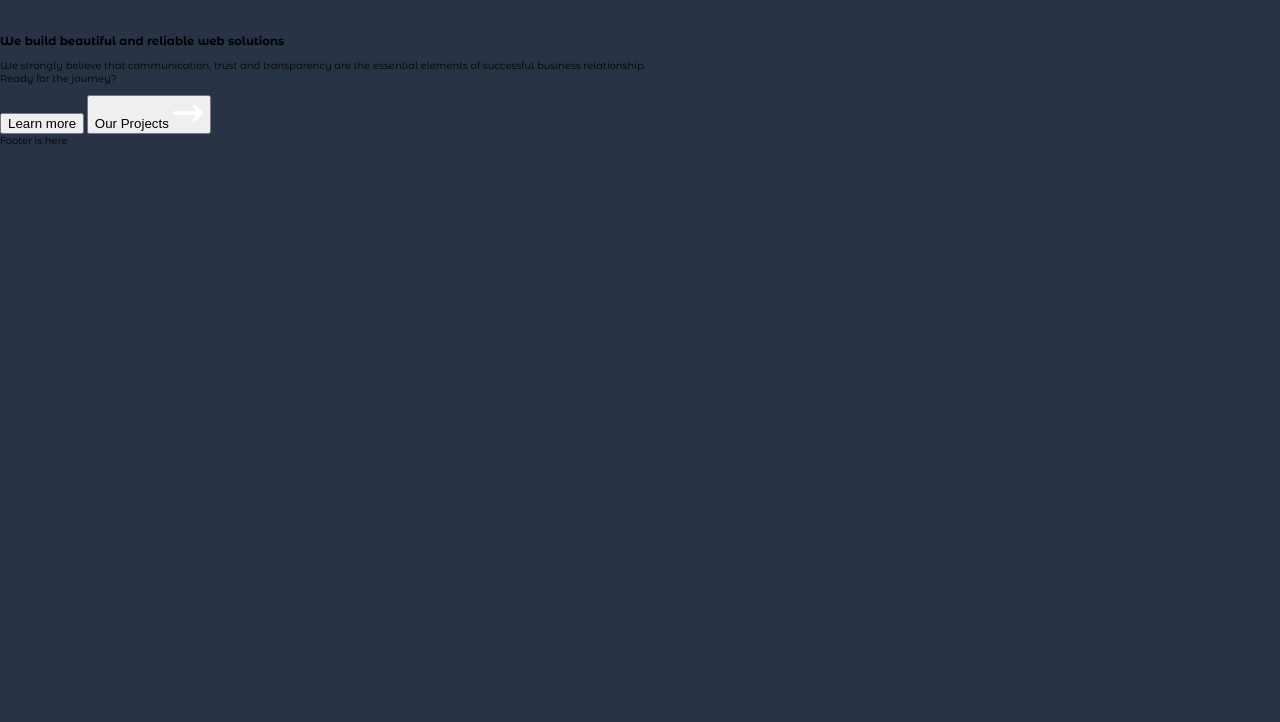
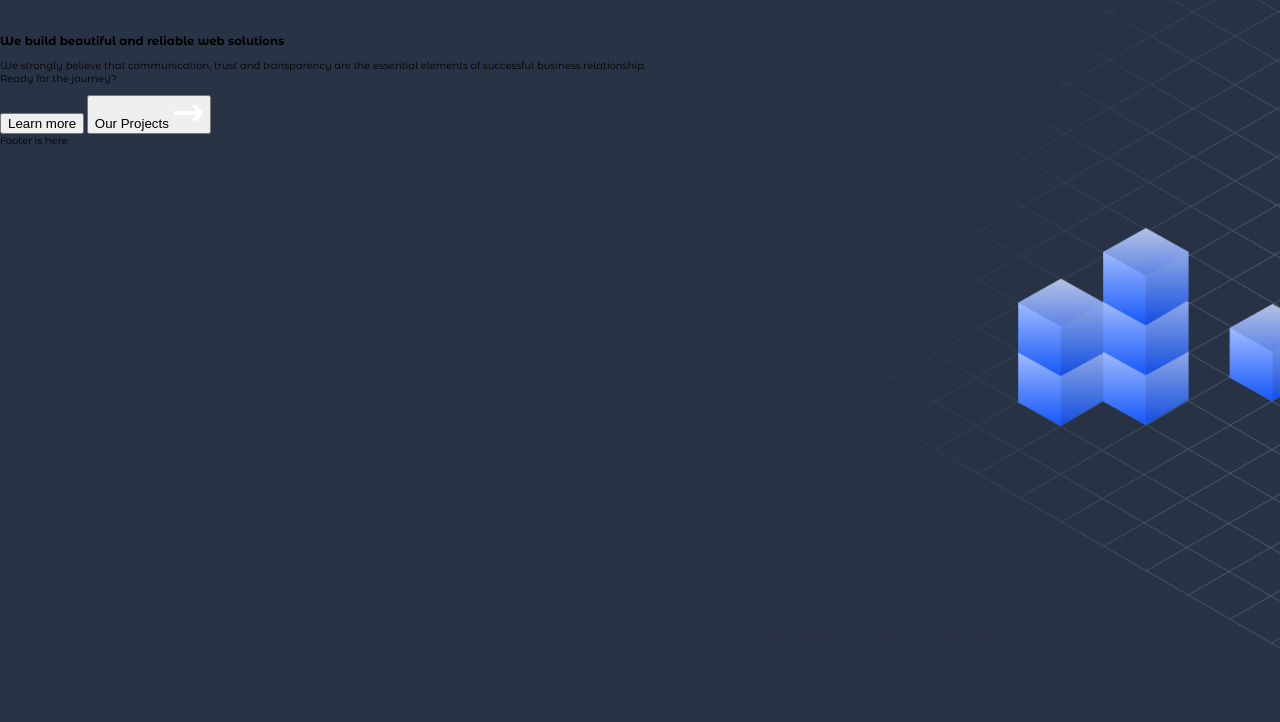
Before and after one commit to tarantinolucas/desafioDOMO, a plain HTML site: page index.html in a window 1280 px wide. Shown: the part 78-800 px from the top of the page. Drawn offline with Linux system fonts and the light colour scheme.

Commit message:
Se agrego imagen de seccion inicial.

```diff
--- a/index.html
+++ b/index.html
@@ -18,8 +18,9 @@
 
   <!-- Comienzo del HTML -->
   <body>
-    <!-- Header -->
+        <!-- Header -->
     <header class="main-header">
+      <div id="bg-img"></div>
       <a class="main-logo" href="#">
         <strong>compleet labs</strong>
       </a>
@@ -40,7 +41,6 @@
         <span></span>
         <span></span>
       </button>
-      <div id="bg-img"></div>
     </header>
 
     <!-- Main section -->
--- a/styles.css
+++ b/styles.css
@@ -27,6 +27,18 @@ body {
   margin: 0;
   padding: 0;
   background-color: var(--gray);
+}
+
+/* Background img */
+
+#bg-img {
+  position: absolute;
+  right: 0;
+  top: 0;
+  width: 40vw;
+  height: 100%;
+  background-image: url(assets/asset-background.jpg);
+  background-size: cover;
 }
 
 /* Header */
```
